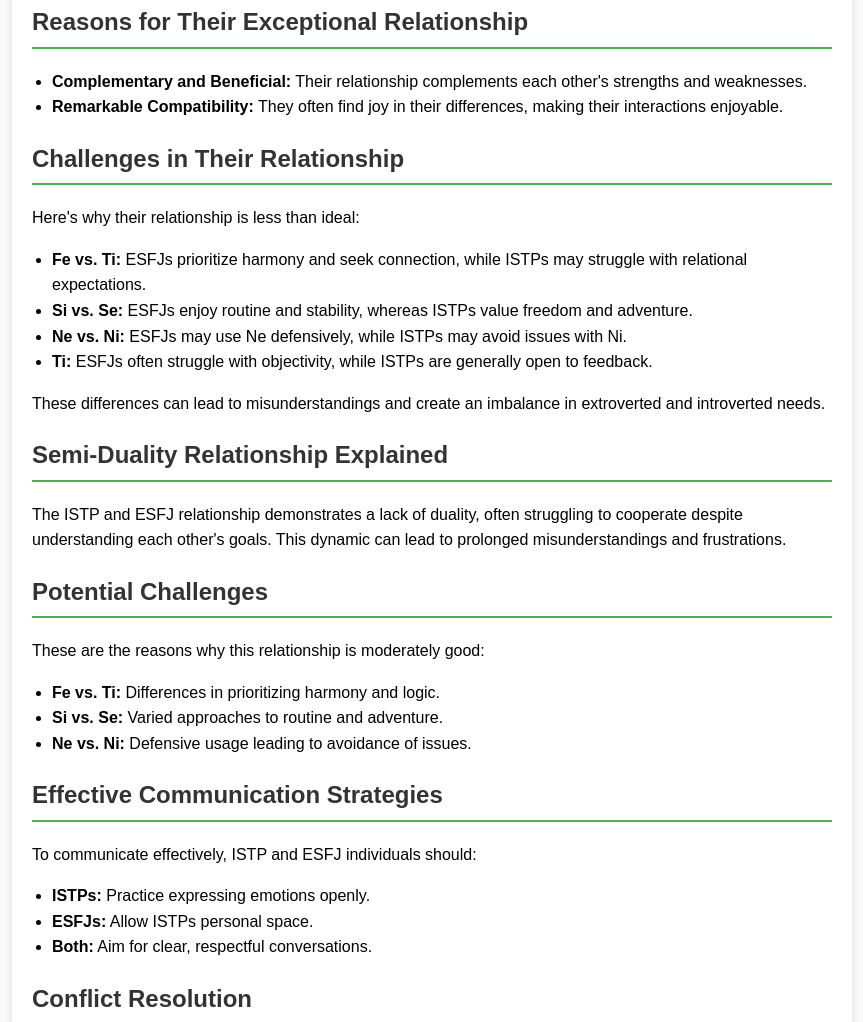
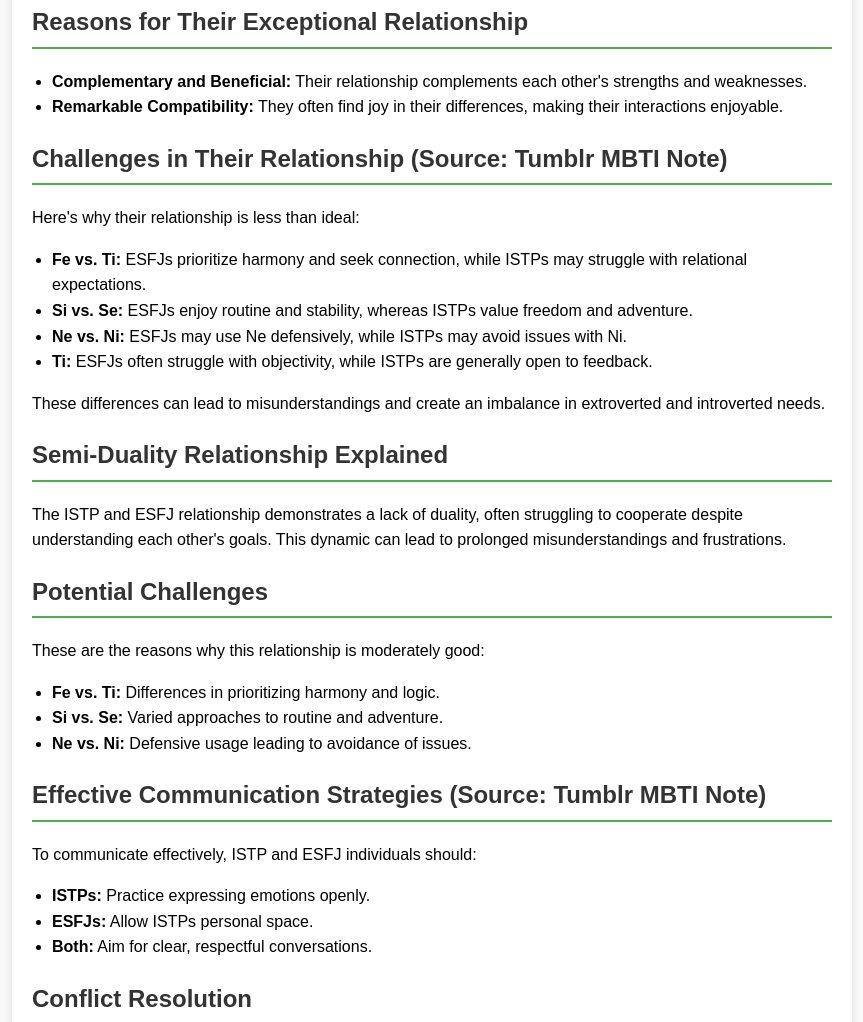
Before and after one commit to esfjandistp-love/compatibilityreport, a plain HTML site: page index.html in a window 1280 px wide. Shown: the part 274-1296 px from the top of the page, without its empty margins (208-1071 px from the left). Drawn offline with Linux system fonts and the light colour scheme.

Commit message:
Update index.html

```diff
--- a/index.html
+++ b/index.html
@@ -64,7 +64,7 @@
         <li><strong>Remarkable Compatibility:</strong> They often find joy in their differences, making their interactions enjoyable.</li>
     </ul>
 
-    <h2>Challenges in Their Relationship</h2>
+    <h2>Challenges in Their Relationship (Source: Tumblr MBTI Note) </h2>
     <p>Here's why their relationship is less than ideal:</p>
     <ul>
         <li><strong>Fe vs. Ti:</strong> ESFJs prioritize harmony and seek connection, while ISTPs may struggle with relational expectations.</li>
@@ -85,7 +85,7 @@
         <li><strong>Ne vs. Ni:</strong> Defensive usage leading to avoidance of issues.</li>
     </ul>
 
-    <h2>Effective Communication Strategies</h2>
+    <h2>Effective Communication Strategies (Source: Tumblr MBTI Note) </h2>
     <p>To communicate effectively, ISTP and ESFJ individuals should:</p>
     <ul>
         <li><strong>ISTPs:</strong> Practice expressing emotions openly.</li>
```
